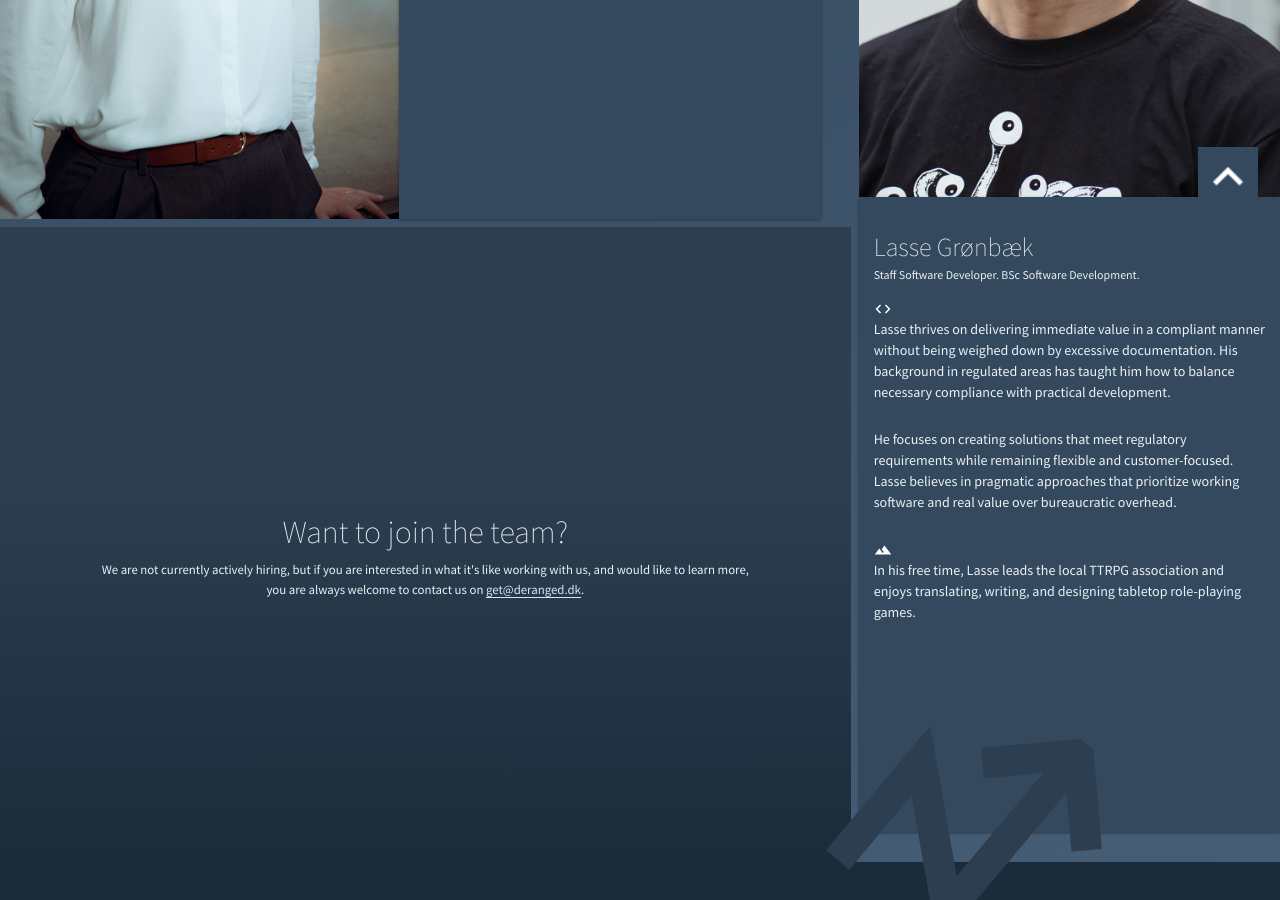
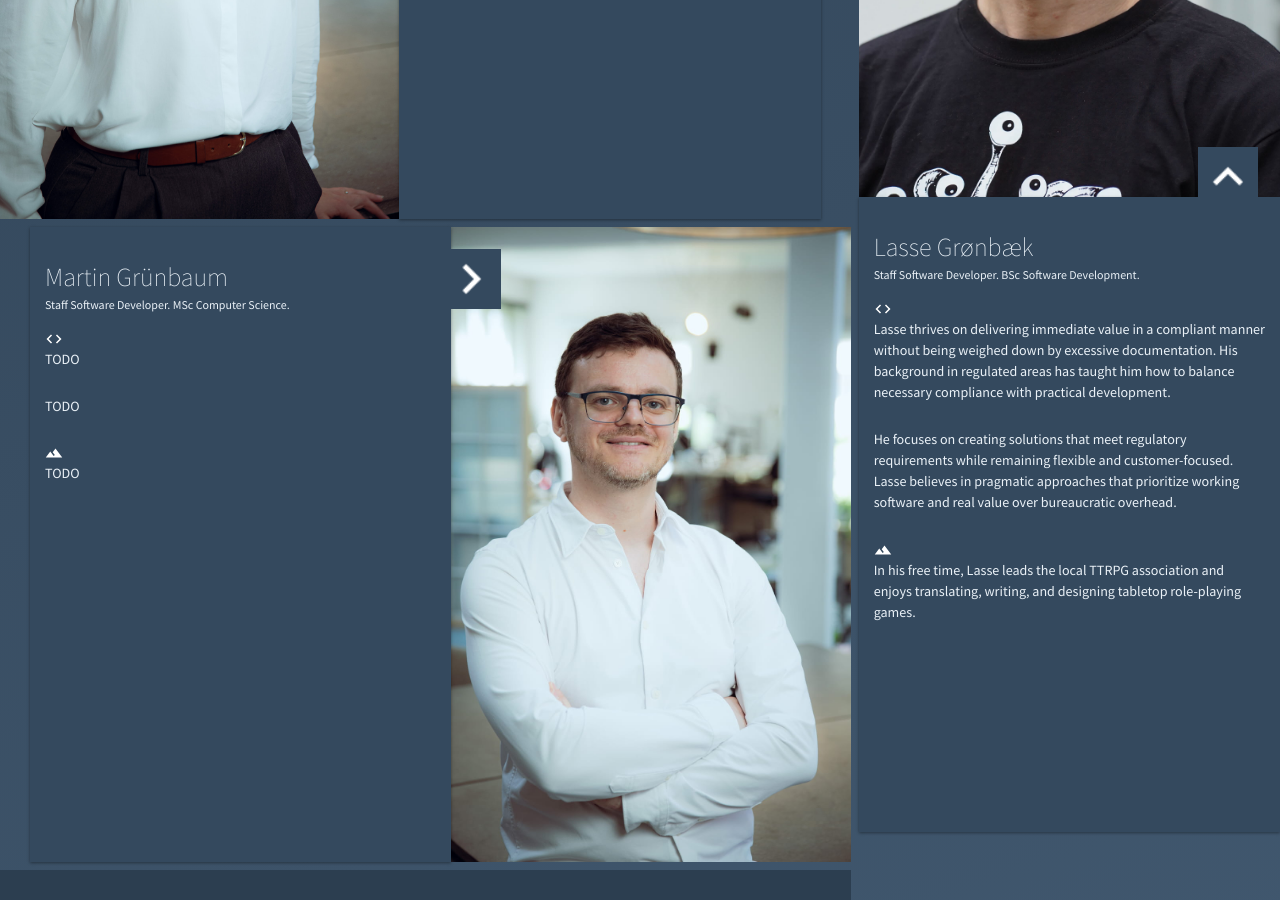
Before and after one commit to derangeddk/deranged.dk, a Jekyll site: the page built from the-team/index.html, in a window 1280 px wide and 900 px high, scrolled down 3669 px. Built offline with Jekyll 4.4.1, drawn with Linux system fonts in a browser that asks for light colours; some web fonts are replaced; comment, search, counter and statistics services are not loaded.

Commit message:
Add Martin Grünbaum to the team section with profile details

```diff
--- a/the-team/index.html
+++ b/the-team/index.html
@@ -822,6 +822,29 @@ sitemap_include: 'yes'
                 In his free time, Lasse leads the local TTRPG association and enjoys translating, writing, and designing tabletop role-playing games.
             </div>
         </div>
+        <div class="person-image person-lg-col-3 person-md-col-3 person-sm-col-2 person-xs-col-1">
+            <img src="/img/people/martin.jpg" alt="">
+        </div>
+        <div
+            class="person person-lg-col-4 person-lg-row-2 person-lg-scoot-left person-md-col-2 person-md-scoot-right person-sm-col-1 person-xs-col-2 person-sm-scoot-right person-xs-scoot-left">
+            <div class="person-name">
+                <h2>Martin Grünbaum</h2>
+                <div class="person-title">Staff Software Developer. MSc Computer Science.</div>
+            </div>
+            <img src="/img/code-icon.svg" role="heading" class="person-description-icon" alt="about"/>
+            <div class="person-about">
+                <p>
+                    TODO
+                </p>
+                <p>
+                    TODO
+                </p>
+            </div>
+            <img src="/img/terrain-icon.svg" role="heading" class="person-description-icon" alt="free time"/>
+            <div class="person-free-time">
+                TODO
+            </div>
+        </div>
         <div class="join-us-container">
             <h1>Want to join the team?</h1>
             <p>
```
